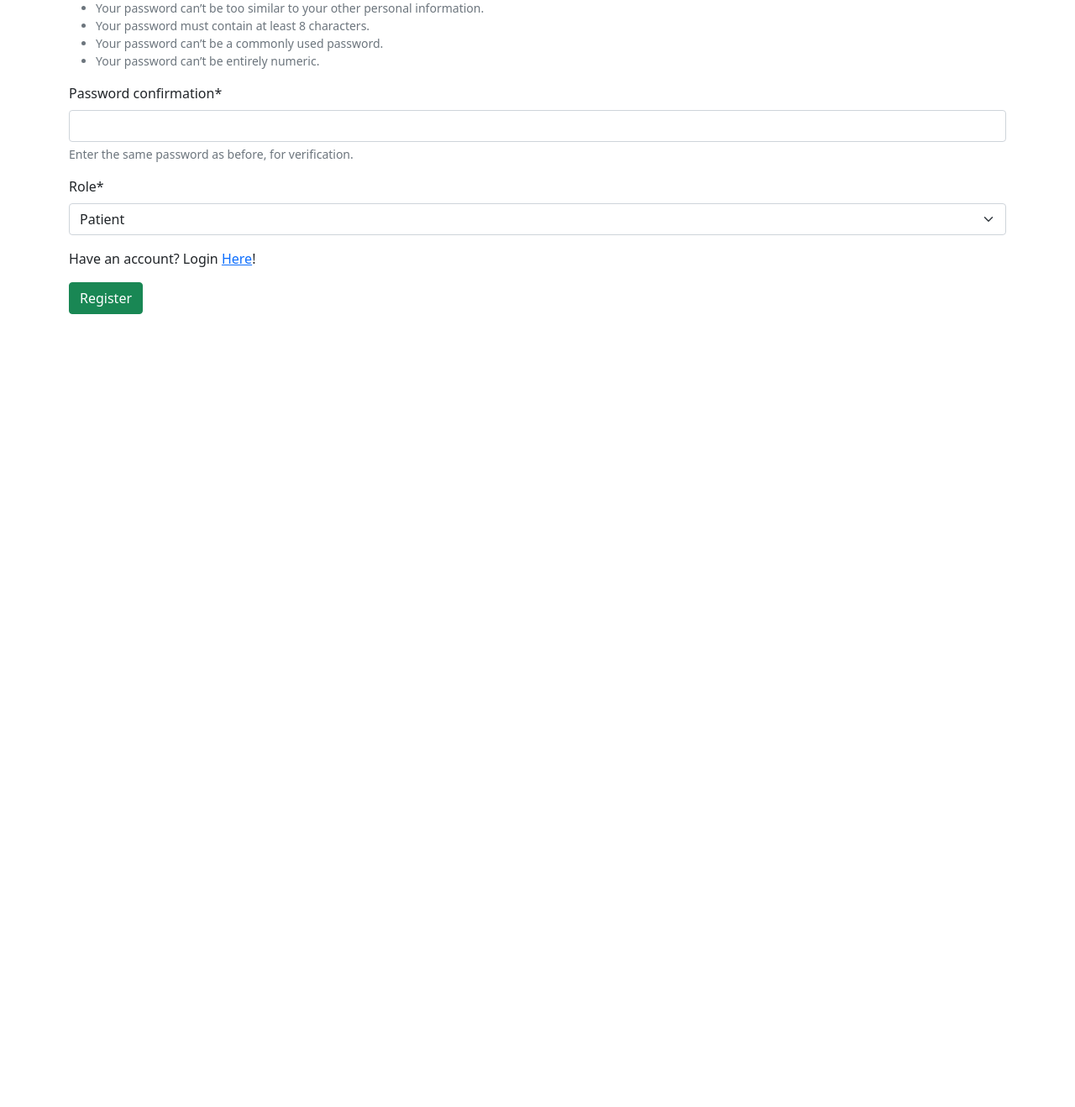
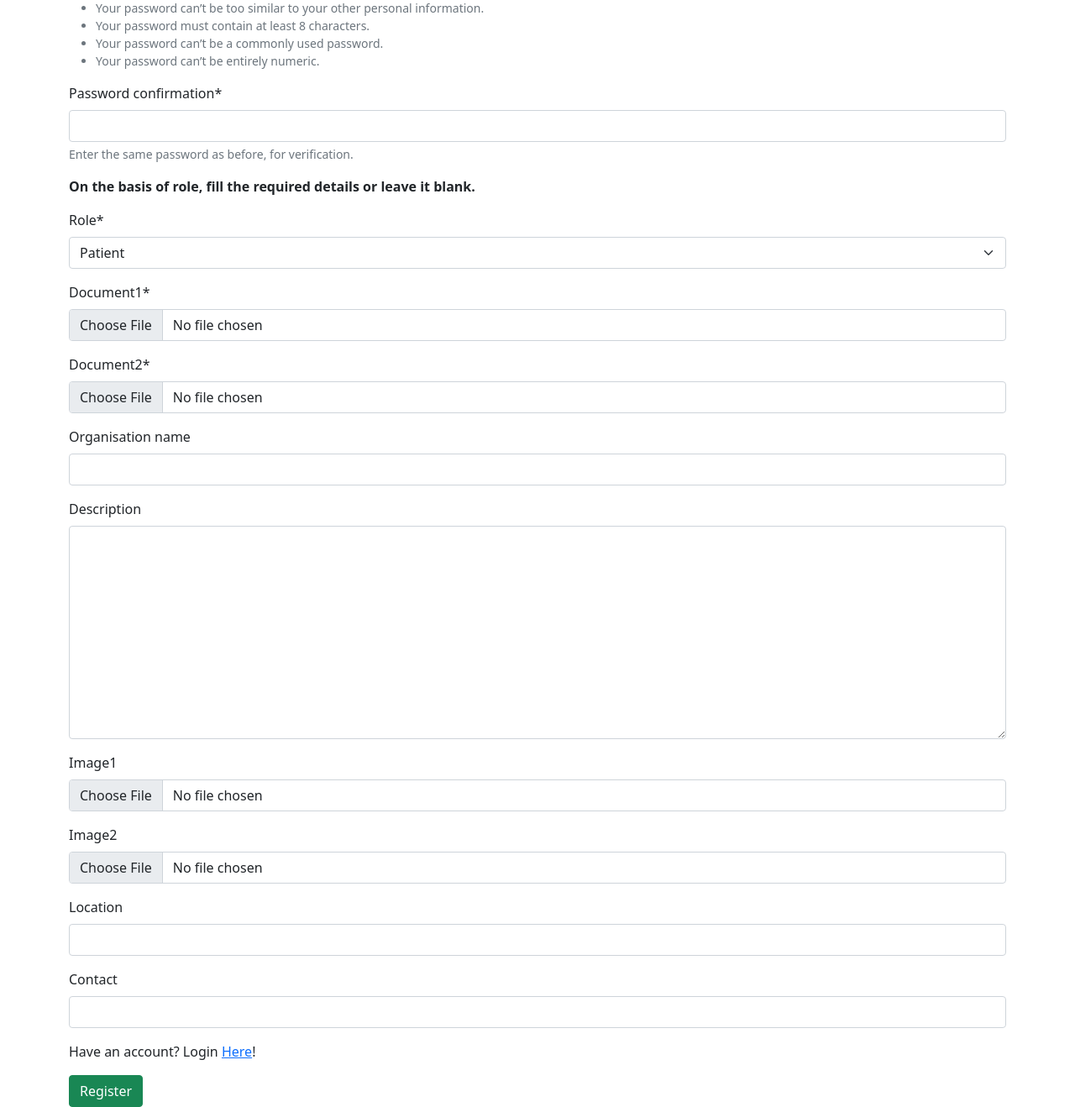
Before and after one commit to rainaarya/PDMS-FCS, a Django app: page /sign-up in a window 1280 px wide. Shown: the part 328-1646 px from the top of the page at 84% size. Before the commit the page ends 702 px from the top, so only its background shows below. Run offline with Django 4.2, Linux system fonts and the light colour scheme; some libraries are stand-ins or nearby versions.

Commit message:
more signup

```diff
--- a/main/forms.py
+++ b/main/forms.py
@@ -12,9 +12,12 @@ class RegisterForm(UserCreationForm):
         fields = ["username", "email", "password1", "password2"]
 
 class ProfileForm(forms.ModelForm):
+    document1=forms.FileField(required=True)
+    document2=forms.FileField(required=True)
+
     class Meta:
         model = Profile
-        fields = ["role"]
+        fields = ["role", "document1", "document2", "organisation_name", "description", "image1", "image2", "location", "contact"]
 
 class PostForm(forms.ModelForm):
     class Meta:
--- a/main/models.py
+++ b/main/models.py
@@ -1,5 +1,7 @@
+from tkinter import N
 from django.db import models
 from django.contrib.auth.models import User
+from yaml import DocumentStartEvent
 
 
 class Post(models.Model):
@@ -22,7 +24,15 @@ class Profile(models.Model):
         ('pharmacy', 'Pharmacy'),
         ('insurance', 'Insurance Firm')
     )
-    role = models.CharField(max_length=13, choices=ROLE_CHOICES, default='default')
+    role = models.CharField(max_length=13, choices=ROLE_CHOICES, default='patient')
+    document1=models.FileField(upload_to='documents/', null=True, blank=True)
+    document2=models.FileField(upload_to='documents/', null=True, blank=True)
+    organisation_name = models.CharField(max_length=200, null=True, blank=True)
+    description = models.TextField(null=True, blank=True)
+    image1 = models.ImageField(upload_to='images/', null=True, blank=True)
+    image2 = models.ImageField(upload_to='images/', null=True, blank=True)
+    location = models.CharField(max_length=200, null=True, blank=True)
+    contact = models.CharField(max_length=200, null=True, blank=True)
 
     def __str__(self):
         return self.role
--- a/main/templates/registration/sign_up.html
+++ b/main/templates/registration/sign_up.html
@@ -1,7 +1,7 @@
 {% extends 'main/base.html' %} {% block title %}Sign Up{% endblock %}
 {% load crispy_forms_tags %} {% block content %}
-<form method="post">
-  {% csrf_token %}{{user_form|crispy}}{{profile_form|crispy}}
+<form method="post" enctype="multipart/form-data">
+  {% csrf_token %}{{user_form|crispy}}<p><b>On the basis of role, fill the required details or leave it blank.</b></p>{{profile_form|crispy}}
   <p>Have an account? Login <a href="/login">Here</a>!</p>
   <button type="submit" class="btn btn-success">Register</button>
 </form>
--- a/main/views.py
+++ b/main/views.py
@@ -48,13 +48,24 @@ def create_post(request):
 def sign_up(request):
     if request.method == 'POST':
         user_form = RegisterForm(request.POST)
-        profile_form = ProfileForm(request.POST)
+        profile_form = ProfileForm(request.POST, request.FILES)
 
         if user_form.is_valid() and profile_form.is_valid():
             user = user_form.save()
             profile = profile_form.save(commit=False)
             if profile.user_id is None:
                 profile.user_id = user.id
+            if profile.role == 'patient':
+                profile.organisation_name = None
+                profile.description = None
+                profile.image1 = None
+                profile.image2 = None
+                profile.location = None
+                profile.contact = None
+            else:
+                if profile.organisation_name is None or profile.document1 is None or profile.document2 is None or profile.description is None or profile.image1 is None or profile.image2 is None or profile.location is None or profile.contact is None:
+                    # error, redirect to sign up page
+                    return redirect("/sign-up")
             profile.save()
             login(request, user)
             return redirect("/home")
```
Also changed, not shown: main/migrations/0001_initial.py (deleted), main/migrations/0002_profile.py (deleted), main/migrations/__init__.py (deleted), 1 other file.
